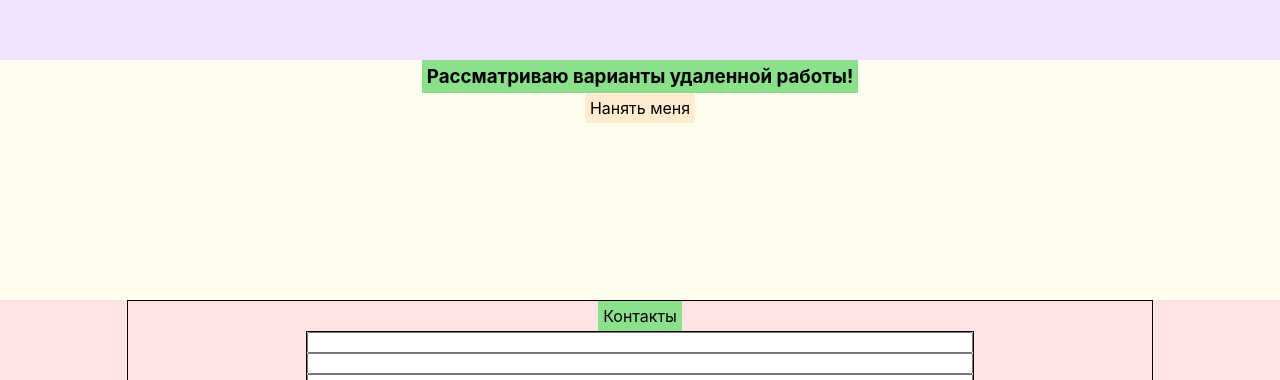
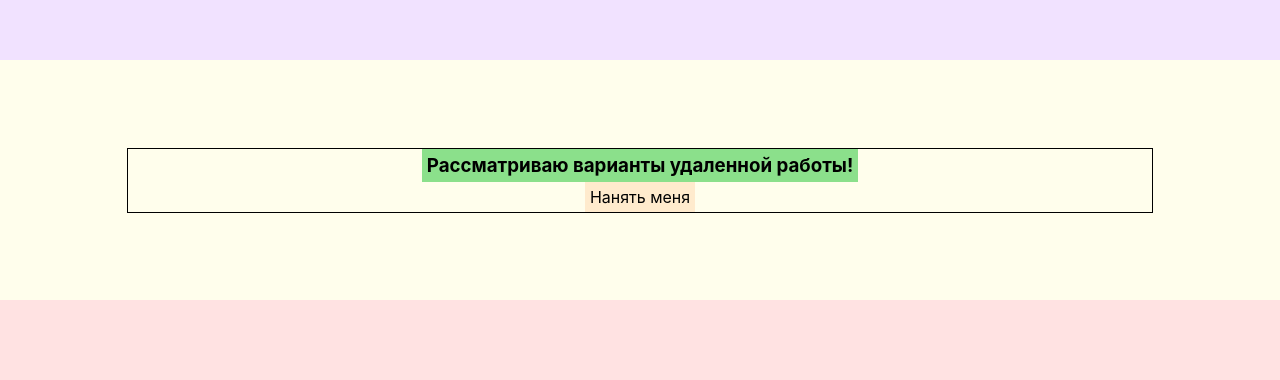
Before and after one commit to Pavlik1996/portfolio, a React (Create React App) app: page / in a window 1280 px wide. Shown: the part 2420-2800 px from the top of the page. Built offline with nearby package versions, Linux system fonts and the light colour scheme.

Commit message:
fixed styles

```diff
--- a/src/common/styles/Container.module.css
+++ b/src/common/styles/Container.module.css
@@ -6,6 +6,7 @@
     flex-wrap: wrap;
     align-items: center;
     justify-content: space-between;
+    border: 1px solid black;
 }
 
 @media screen and (max-width: 760px) {
--- a/src/contact/contact.module.css
+++ b/src/contact/contact.module.css
@@ -1,6 +1,8 @@
 .contact {
-  min-height: 100vh;
+  min-height: 50vh;
   background-color: #ffe2e2;
+  display: flex;
+  align-items: center;
 }
 
 .container {
--- a/src/footer/footer.module.css
+++ b/src/footer/footer.module.css
@@ -1,6 +1,8 @@
 .footer {
   min-height: 30vh;
   background-color: #ebffe4;
+  display: flex;
+  align-items: center;
 }
 
 .container {
--- a/src/remote_work/remote.module.css
+++ b/src/remote_work/remote.module.css
@@ -1,6 +1,8 @@
 .remote {
   min-height: 30vh;
   background-color: #fffeec;
+  display: flex;
+  align-items: center;
 }
 
 .container {
--- a/src/works/Works.module.css
+++ b/src/works/Works.module.css
@@ -16,7 +16,7 @@
   justify-content: space-between;
 }
 
-@media screen and (max-width: 510px) {
+@media screen and (max-width: 550px) {
   .works {
     flex-direction: column;
     align-items: center;
```
